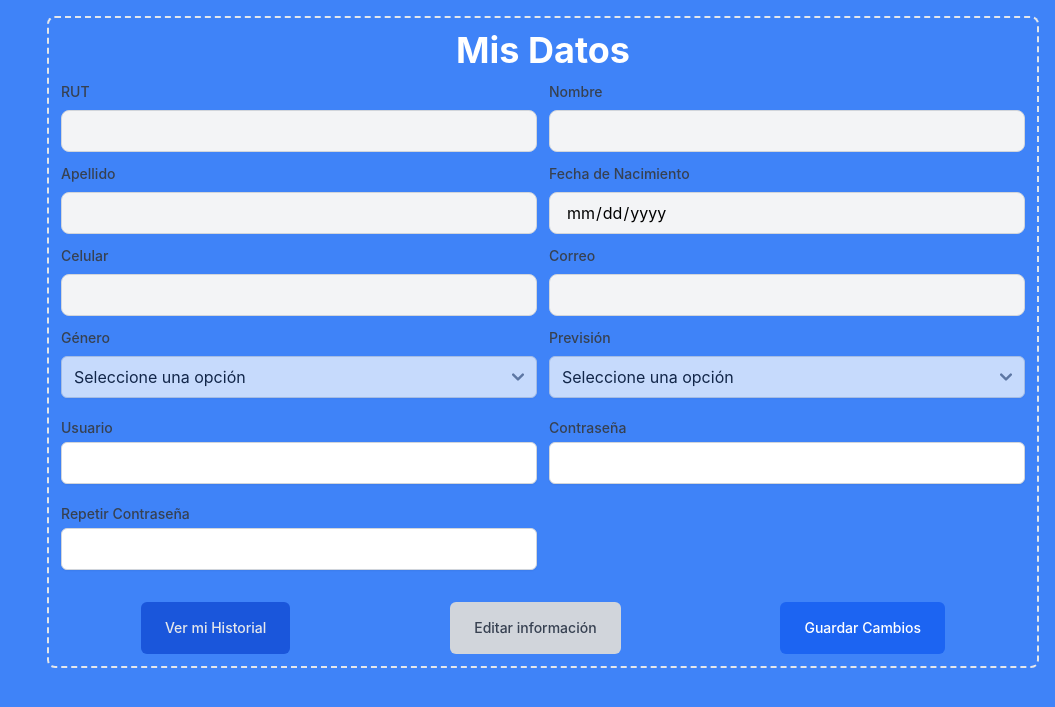
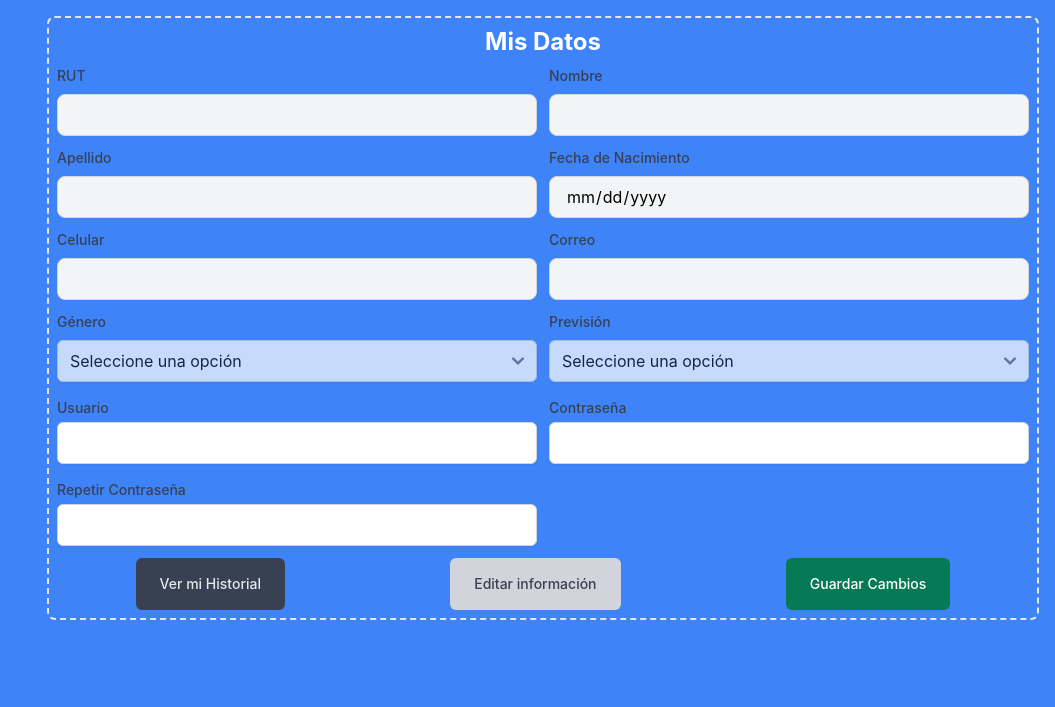
Before and after one commit to RichardOnate/ClinibookFinal, a CodeIgniter 4 app: the page made by app/Views/dashboard/paciente-historial.php in a window 1280 px wide. Shown: the top 707 px of the page, without its empty margins (225-1280 px from the left). Run offline with PHP 8.4 and a stand-in for CodeIgniter, Linux system fonts and the light colour scheme; the template is opened without the code that fills it, so the values that code supplies are empty; some libraries are stand-ins or nearby versions.

Commit message:
cambios historial paciente

```diff
--- a/app/Views/dashboard/paciente-historial.php
+++ b/app/Views/dashboard/paciente-historial.php
@@ -34,11 +34,11 @@ if (!$session) {
         <!-- fin alertas -------------- -->
 
 
-        <div class=" p-3 border-2 border-gray-200 border-dashed rounded-lg dark:border-gray-700">
+        <div class=" p-2 border-2 border-gray-200 border-dashed rounded-lg dark:border-gray-700">
             <div>
                 <div class="w-full">
-                    <div class="mb-3">
-                        <h2 class="text-4xl text-white text-center font-bold">Mis Datos</h2>
+                    <div class="mb-2">
+                        <h2 class="text-2xl text-white text-center font-bold">Mis Datos</h2>
                     </div>
                     <!-- formulario -->
                     <form action="/pac-perfil" method="post">
@@ -100,15 +100,15 @@ if (!$session) {
                                     <?php endforeach; ?>
                                 </select>
                             </div>
-                            <div class="mt-2">
+                            <div class="mt-1">
                                 <label for="usuario" class="block text-sm font-medium text-gray-700">Usuario</label>
                                 <input type="text" id="usuario" name="usuario" value="<?= $datosPac['USUARIO'] ?? '' ?>" class="mt-1 block w-full rounded-md border-gray-300 shadow-sm focus:border-blue-300 focus:ring focus:ring-blue-200 focus:ring-opacity-50" disabled>
                             </div>
-                            <div class="mt-2">
+                            <div class="mt-1">
                                 <label for="contrasena" class="block text-sm font-medium text-gray-700">Contraseña</label>
                                 <input type="password" id="contrasena" name="pass" class="mt-1 block w-full rounded-md border-gray-300 shadow-sm focus:border-blue-300 focus:ring focus:ring-blue-200 focus:ring-opacity-50" disabled>
                             </div>
-                            <div class="mt-2">
+                            <div class="mt-1">
                                 <label for="repetirContrasena" class="block text-sm font-medium text-gray-700">Repetir
                                     Contraseña</label>
                                 <input type="password" id="repetirContrasena" name="repetirpass" class="mt-1 block w-full rounded-md border-gray-300 shadow-sm focus:border-blue-300 focus:ring focus:ring-blue-200 focus:ring-opacity-50" disabled>
@@ -116,12 +116,12 @@ if (!$session) {
 
                         </div>
 
-                        <div class="mt-8 flex justify-around">
-                            <button id="Historial" data-id="<?= $datosPac['ID'] ?? '' ?>" type="button" class="abrirModalHistorial mb-2 md:mb-0 w-full md:w-auto px-6 py-4 text-sm font-medium text-gray-200 bg-blue-700 rounded-md hover:bg-gray-400 focus:ring focus:ring-gray-300 focus:ring-opacity-50">Ver
+                        <div class="mt-3 flex justify-around gap-2">
+                            <button id="Historial" data-id="<?= $datosPac['ID'] ?? '' ?>" type="button" class="abrirModalHistorial mb-2 md:mb-0 w-full md:w-auto px-6 py-4 text-sm font-medium text-gray-200 bg-gray-700 rounded-md hover:bg-gray-800 focus:ring focus:ring-gray-300 focus:ring-opacity-50">Ver
                                 mi Historial</button>
                             <button id="editar" type="button" class="mb-2 md:mb-0 w-full md:w-auto px-6 py-4 text-sm font-medium text-gray-700 bg-gray-300 rounded-md hover:bg-gray-400 focus:ring focus:ring-gray-300 focus:ring-opacity-50">Editar
                                 información</button>
-                            <button type="submit" class="w-full md:w-auto px-6 py-4 text-sm font-medium text-white bg-blue-600 rounded-md hover:bg-blue-700 focus:ring focus:ring-blue-300 focus:ring-opacity-50">Guardar
+                            <button type="submit" class="w-full md:w-auto px-6 py-4 text-sm font-medium text-white bg-green-600 rounded-md hover:bg-green-700 focus:ring focus:ring-blue-300 focus:ring-opacity-50">Guardar
                                 Cambios</button>
                         </div>
                     </form>
@@ -131,20 +131,25 @@ if (!$session) {
         </div>
     </div>
 
-
+<!-- modal historial paciente------------------------------------------------------------ -->
 
     <section class=" modalHisto fixed top-0 left-0 w-full h-full flex items-center justify-center z-50 hidden">
         <div class="fixed top-0 left-0 w-full h-full bg-black opacity-50"></div>
 
-        <div class="max-w-lg h-auto mx-auto md:mb-28 rounded-lg bg-white p-4 relative">
+        <div class="max-w-lg max-h-[622px] mx-auto mt-28 md:mb-28 rounded-lg bg-white p-4 relative ">
             <span id="cerrarModalBtn2" class="cerrarModalhisto absolute top-0 right-0 mr-2  text-gray-500 cursor-pointer text-4xl hover:text-red-600 transform hover:scale-110 transition-transform">&times;</span>
 
             <div class=" text-center">
-                <h1 class="text-4xl py-4 text-black">Mi historial de atención</h1>
+                <h1 class="text-2xl font-bold py-4 text-black">Mi historial de atención</h1>
             </div>
-            <div id="historialContainer"></div>
-            <br></br>
-            <button id="Export-Historial" data-id="" type="button" class="mb-2 md:mb-0 w-full md:w-auto px-6 py-4 text-sm font-medium text-gray-200 bg-blue-700 rounded-md hover:bg-gray-400 focus:ring focus:ring-gray-300 focus:ring-opacity-50">Exportar historial</button>
+            <div class="mb-3">
+                <select name="filtrar-Fecha" id="filtrar-Fecha" class="mt-1 block w-full rounded-md border-gray-300 shadow-sm focus:border-blue-300 focus:ring focus:ring-blue-200 focus:ring-opacity-50">
+                    <option value="">Filtrar por fecha</option>
+                </select>
+            </div>
+            <div id="historialContainer" class="p-4 border border-black rounded-xl overflow-y-scroll" ></div>
+
+            <button id="Export-Historial" data-id="" type="button" class="mb-2 mt-2 md:mb-0 w-full md:w-auto px-6 py-4 text-sm font-medium text-gray-200 bg-blue-700 rounded-md hover:bg-gray-400 focus:ring focus:ring-gray-300 focus:ring-opacity-50">Exportar historial</button>
         </div>
     </section>
 
```
Also changed, not shown: public/css/styles.css.
